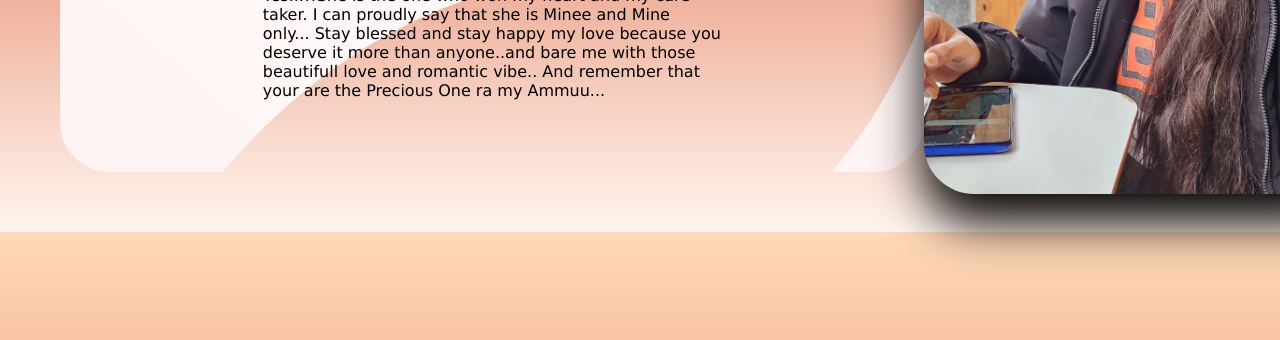
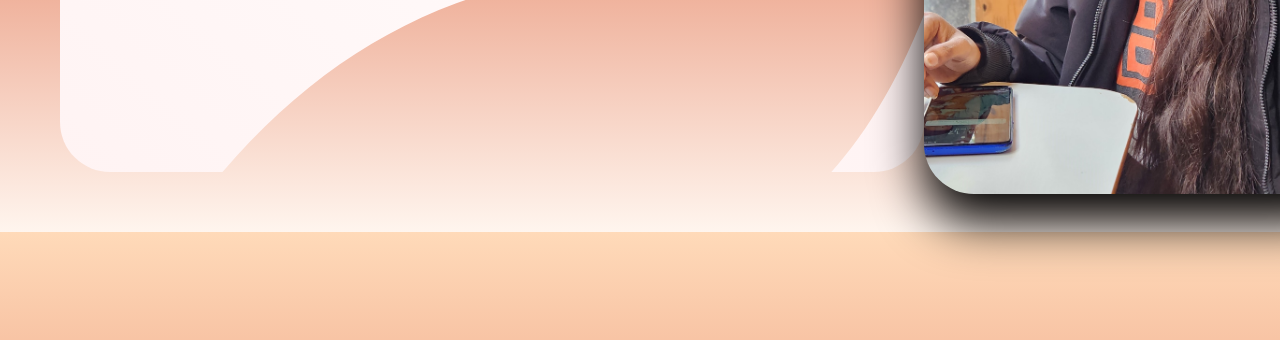
Before and after one commit to RamaKrishna1310/My-Project, a plain HTML site: page base-apparel-coming-soon-master/base-apparel-coming-soon-master/index.html in a window 1280 px wide. Shown: the part 438-778 px from the top of the page. Drawn offline with Linux system fonts and the light colour scheme.

Commit message:
Update index.html

```diff
--- a/base-apparel-coming-soon-master/base-apparel-coming-soon-master/index.html
+++ b/base-apparel-coming-soon-master/base-apparel-coming-soon-master/index.html
@@ -15,10 +15,8 @@
       <div id="greeting">
         <h1 id="h1">H A P P Y</h1>
         <h1 id="h2">B I R T H D A Y</h1>
-        <p>Happy Birthday my princess keep light-up my life with that bright smile of yours actually is it mine.🎉🎉🎉🎊🎊
-          Yes...!!She is the one who won my heart and my care taker. I can proudly say that she is Minee and Mine only...
-          Stay blessed and stay happy my love because you deserve it more than anyone..and bare me with those beautifull love and romantic vibe..
-          And remember that your are the Precious One ra my Ammuu...
+        <p>lorem20
+
         </p>
       </div>
     </div>
```
